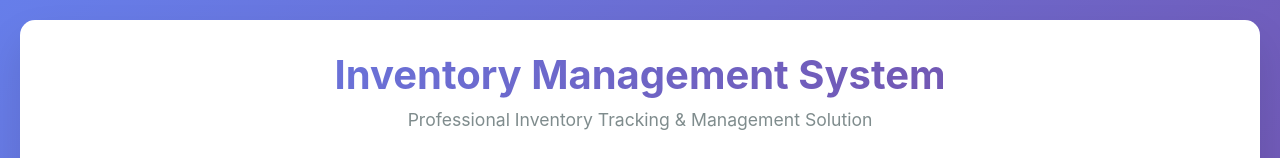
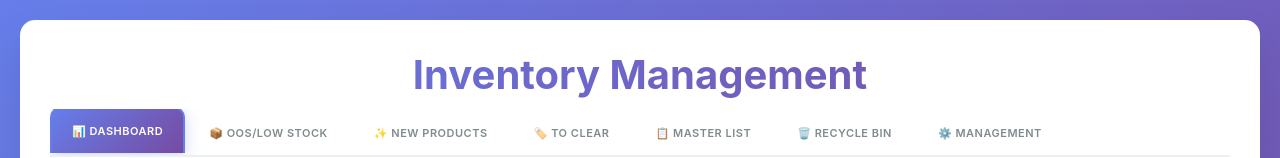
Before and after one commit to Waihonggg/inventory-management-system, a plain HTML site: page index.html in a window 1280 px wide. Shown: the top 158 px of the page. Drawn offline with Linux system fonts and the light colour scheme; no server answers.

Commit message:
Update index.html

```diff
--- a/index.html
+++ b/index.html
@@ -3,7 +3,7 @@
 <head>
     <meta charset="UTF-8">
     <meta name="viewport" content="width=device-width, initial-scale=1.0">
-    <title>Inventory Management System</title>
+    <title>Inventory Management</title>
     <style>
         /* General Reset */
         * {
@@ -495,8 +495,7 @@
 </head>
 <body>
     <div class="container">
-        <h1>Inventory Management System</h1>
-        <p class="subtitle">Professional Inventory Tracking & Management Solution</p>
+        <h1>Inventory Management </h1>
 
         <div class="tabs">
             <div class="tab active" onclick="switchTab(this, 'dashboard')">📊 Dashboard</div>
```
